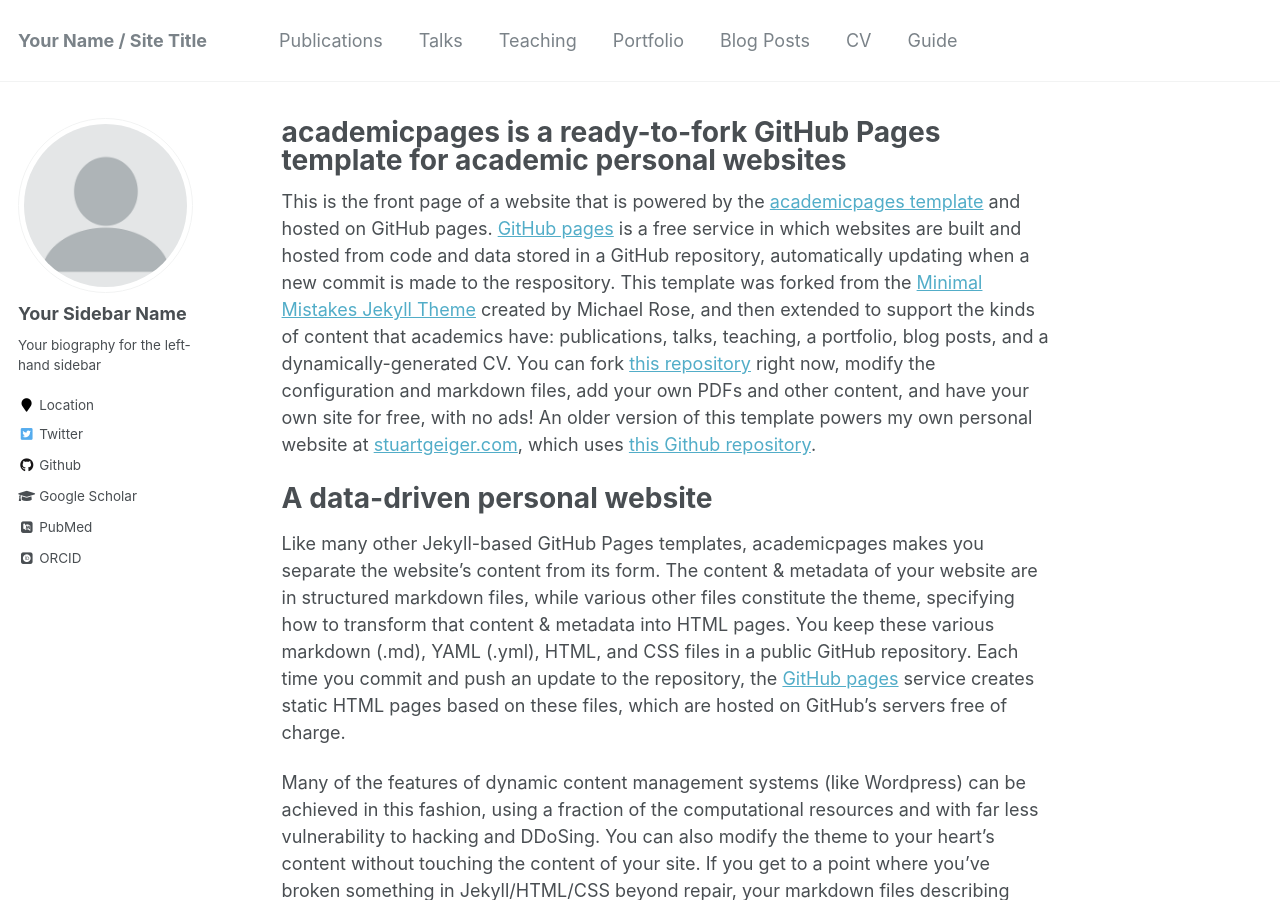
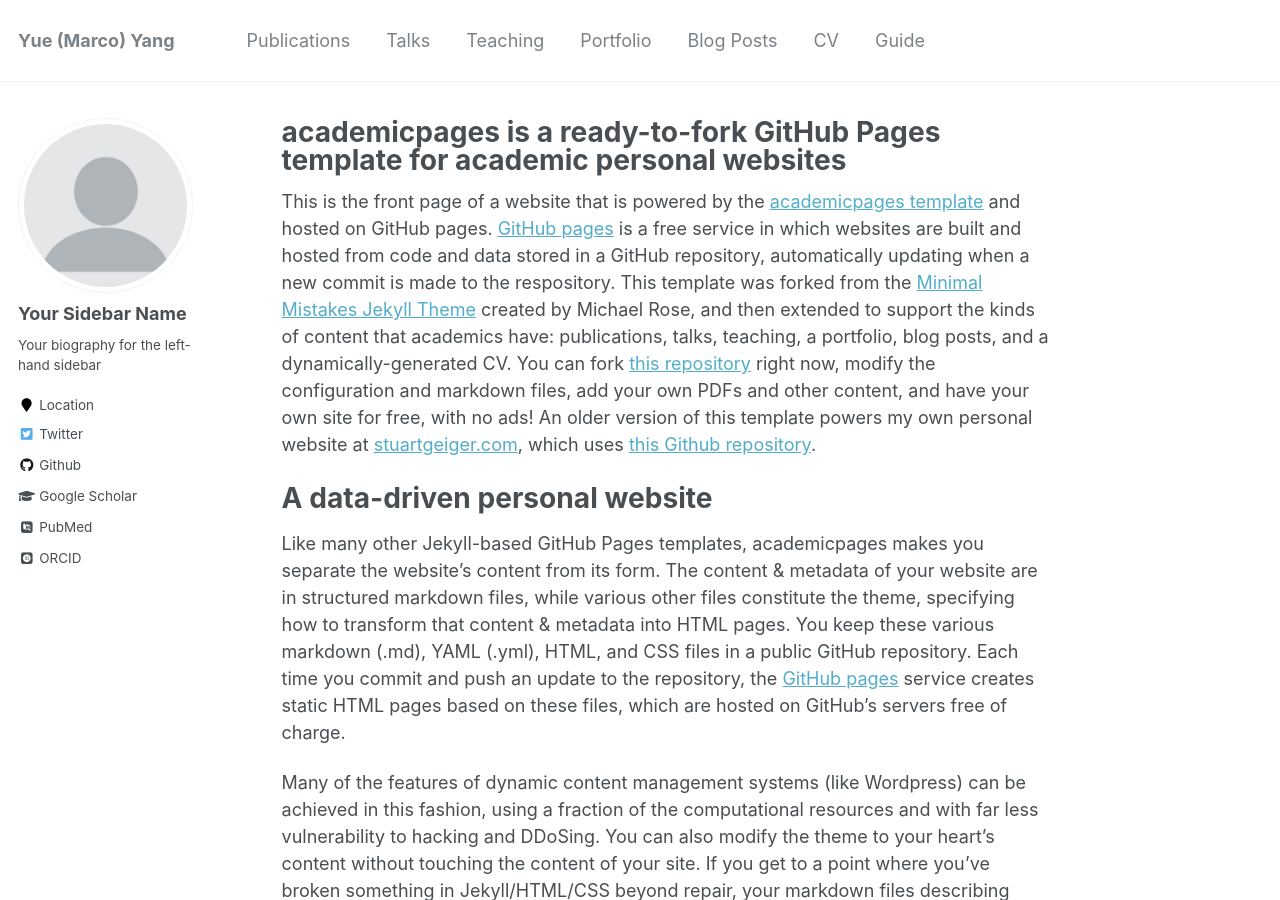
Before and after one commit to marco-yue/biography, a Jekyll site: the page built from _pages/about.md, in a window 1280 px wide and 900 px high. Built offline with Jekyll 4.4.1, drawn with Linux system fonts in a browser that asks for light colours; some web fonts are replaced.

Commit message:
Update _config.yml

```diff
--- a/_config.yml
+++ b/_config.yml
@@ -6,14 +6,14 @@
 # `jekyll serve`. If you change this file, please restart the server process.
 
 # Site Settings
-locale                   : "en-US"
-title                    : "Your Name / Site Title"
+locale                   : "Sydney, Australia"
+title                    : "Yue (Marco) Yang"
 title_separator          : "-"
 name                     : &name "Your Name"
 description              : &description "personal description"
-url                      : https://academicpages.github.io # the base hostname & protocol for your site e.g. "https://mmistakes.github.io"
+url                      : https://marco.github.io # the base hostname & protocol for your site e.g. "https://mmistakes.github.io"
 baseurl                  : "" # the subpath of your site, e.g. "/blog"
-repository               : "academicpages/academicpages.github.io"
+repository               : "marco-yue/marco.github.io"
 teaser                   :  # filename of teaser fallback teaser image placed in /images/, .e.g. "500x300.png"
 breadcrumbs              : false # true, false (default)
 words_per_minute         : 160
```
